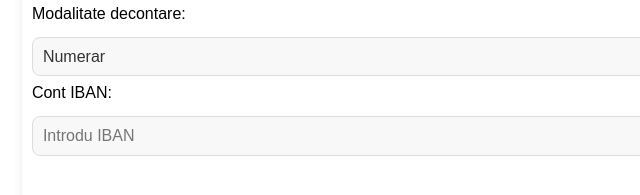
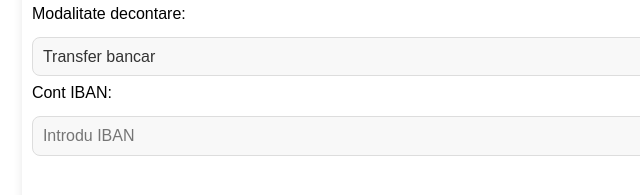
Before and after one commit to unu-unu-ro/decont, a plain HTML site: page index.html in a window 1280 px wide. Shown: the part 300-495 px from the top of the page, 232-872 px from the left. Drawn offline with Linux system fonts and the light colour scheme.

Commit message:
Default transfer

```diff
--- a/index.html
+++ b/index.html
@@ -37,8 +37,8 @@
 
         <label for="paymentMethod">Modalitate decontare:</label>
         <select id="paymentMethod" oninput="updateLivePreview()">
+          <option value="Transfer bancar" selected>Transfer bancar</option>
           <option value="Numerar">Numerar</option>
-          <option value="Transfer bancar">Transfer bancar</option>
         </select>
 
         <label for="iban" id="ibanlabel">Cont IBAN:</label>
```
